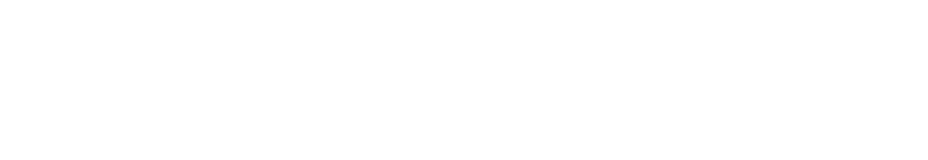
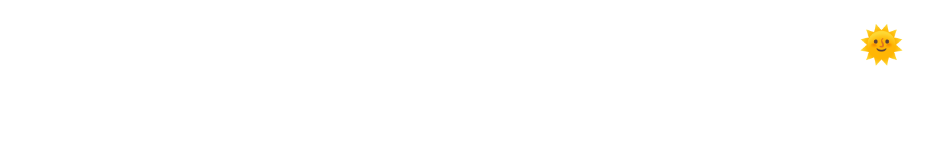
Before and after one commit to hhf112/cfi-webops-assignment-1, a Next.js app: page / in a window 1280 px wide. Shown: the top 160 px of the page, without its empty margins (352-1280 px from the left). Built offline with nearby package versions, Linux system fonts and the light colour scheme.

Commit message:
add theme

```diff
--- a/app/page.tsx
+++ b/app/page.tsx
@@ -1,13 +1,23 @@
+"use client";
 import { PlayerSelector } from "./PlayerSelector";
 import type { PlayerSelectorProps } from "./PlayerSelector";
+import { useTheme } from "next-themes";
 
 export default function Page() {
+  const { theme, setTheme } = useTheme();
   return (
     <div className="flex flex-col h-screen justify-center items-center">
+
+      <button
+      className="absolute top-0 right-0 p-4 m-2
+      text-4xl ">
+        {theme === "dark" ? "🌙" : "🌞"}
+      </button>
+
       <PlayerSelector
-      unclickedPlaceholder="Get stats on your favourite player"
-      notFoundPlaceholder="No player found"
-      clickedPlaceholder="search by name"
+        unclickedPlaceholder="Get stats on your favourite player"
+        notFoundPlaceholder="No player found"
+        clickedPlaceholder="search by name"
         players={[
           {
             label: "Virat Kohli",
@@ -24,7 +34,7 @@ export default function Page() {
         ]}
       />
       <div className="absolute bottom-0 my-1 font-mono text-xs text-neutral-700">
-      Made by Harsh Tandekar CH23B084
+        Made by Harsh Tandekar CH23B084
       </div>
     </div>
   )
--- a/index.js
+++ /dev/null
@@ -1,24 +0,0 @@
-import express from 'express';
-import ai from 'ai';
-import { google } from '@ai-sdk/google';
-
-const app = express();
-app.use(express.json());
-
-app.get('/', (req, res) => {
-  res.send('working.');
-});
-
-app.get('/summary/:name', async (req, res) => {
-  const name = req.params.name;
-  const prompt = req.body.prompt;
-
-  const { text } = await generateText({
-    model: google('gemini-2.5-flash'),
-    prompt: `I want you to answer this question based on popular cricket player ${name}: `,
-  });
-})
-
-app.listen(3000, () => {
-  console.log('Example app listening on port 3000!');
-});
--- a/package.json
+++ b/package.json
@@ -20,6 +20,7 @@
     "cmdk": "^1.1.1",
     "lucide-react": "^0.542.0",
     "next": "15.5.2",
+    "next-themes": "^0.4.6",
     "react": "19.1.0",
     "react-dom": "19.1.0",
     "tailwind-merge": "^3.3.1"
```
Also changed, not shown: 1 other file (tests, documents, lock files or other folders).
